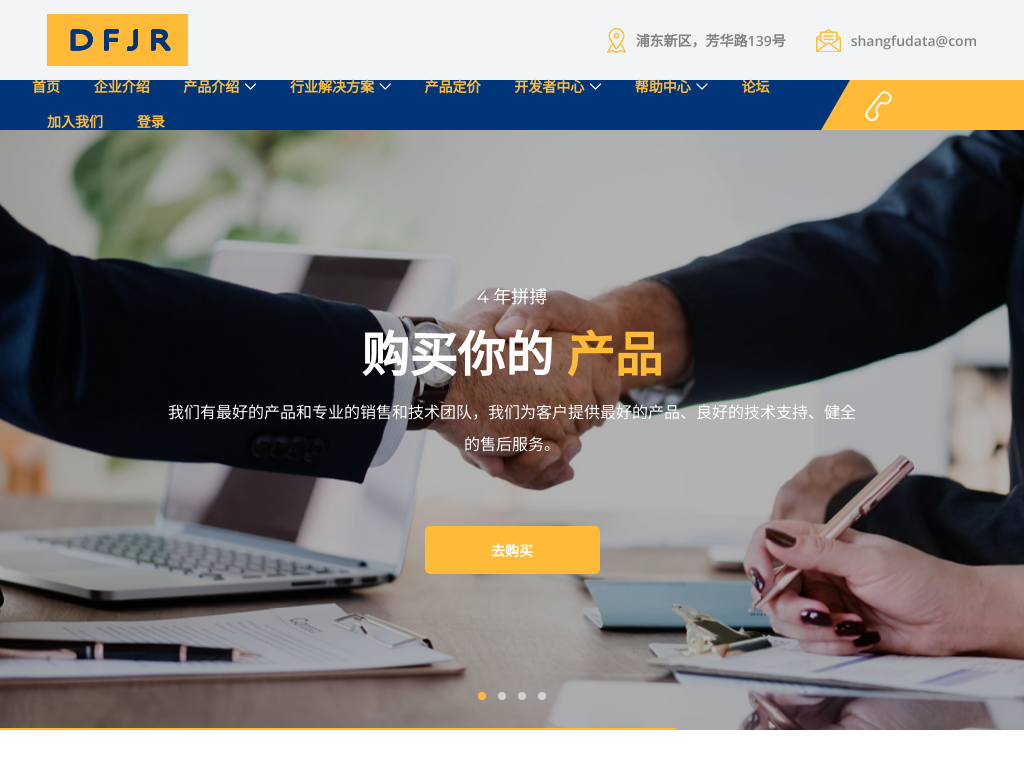
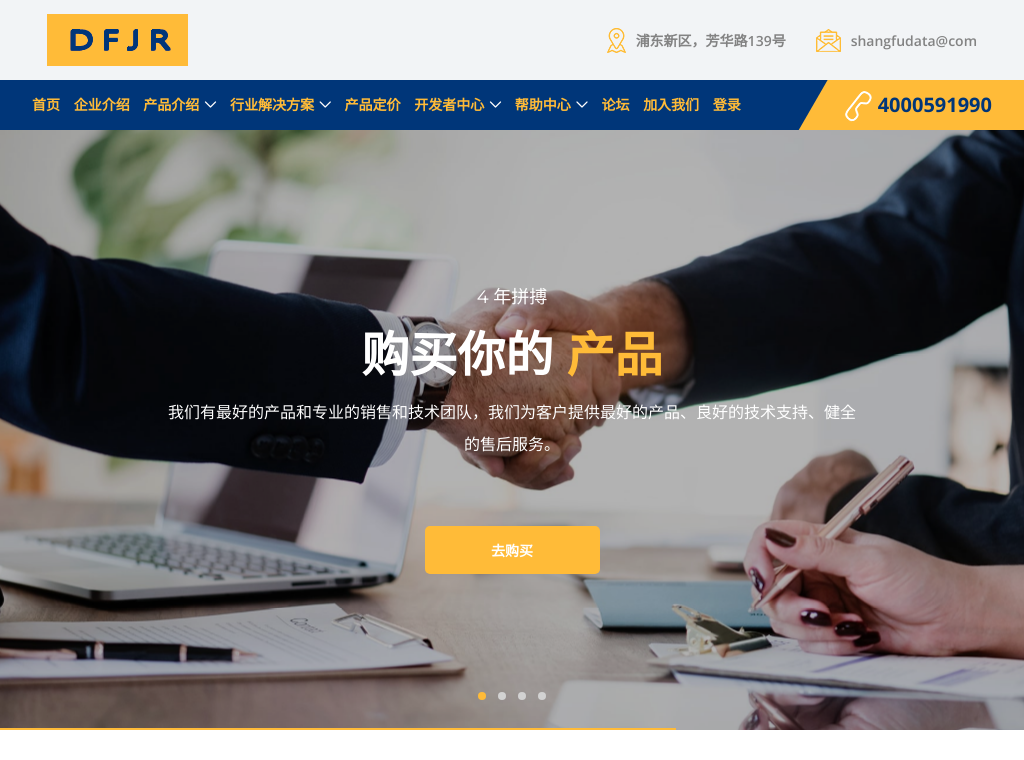
Before and after one commit to sitb-and-Team/difu-enterprise-web-b, a PHP site: page / in a window 1024 px wide. Shown: the top 760 px of the page. Run offline with PHP 8.4, Linux system fonts and the light colour scheme; some web fonts are replaced.

Commit message:
调整 menu 小屏幕下左右边距

```diff
--- a/src/css/style.css
+++ b/src/css/style.css
@@ -626,6 +626,7 @@ img {
 
 @media only screen and (min-width: 992px) and (max-width: 1199px) {
     .header-area .credit-main-menu .classy-navbar .classynav ul li a {
+        padding: 0 5px;
         font-size: 14px;
     }
 }
```
